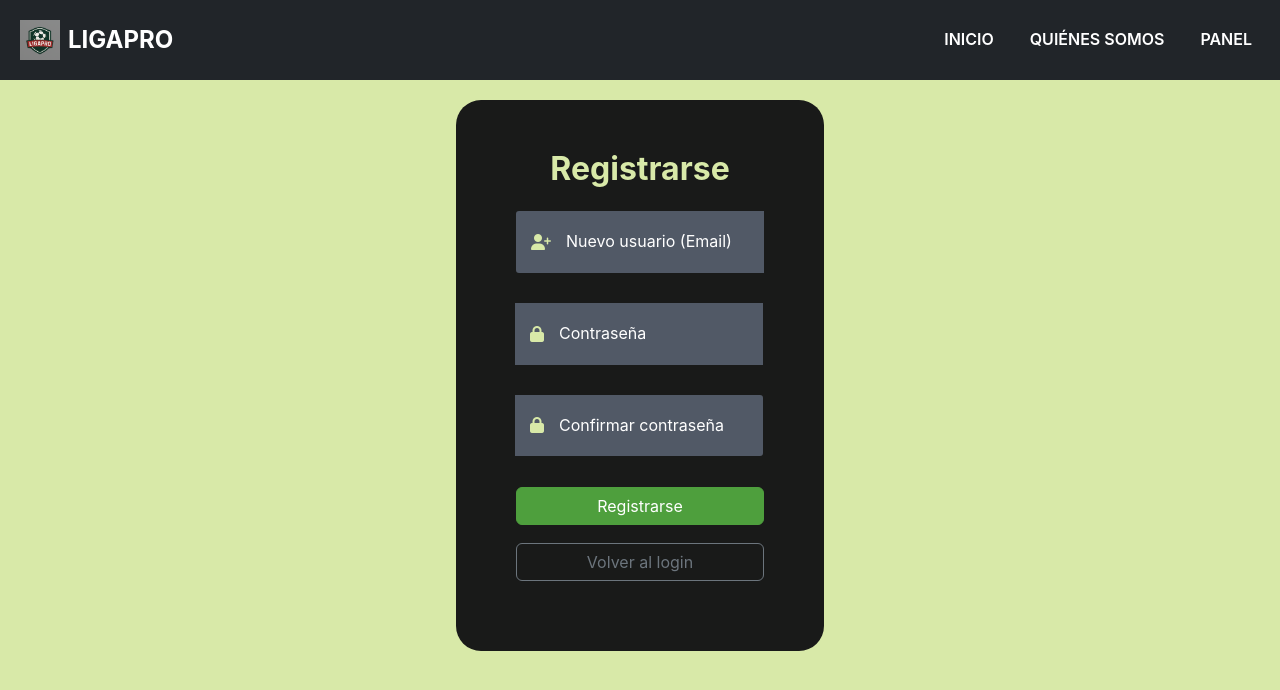
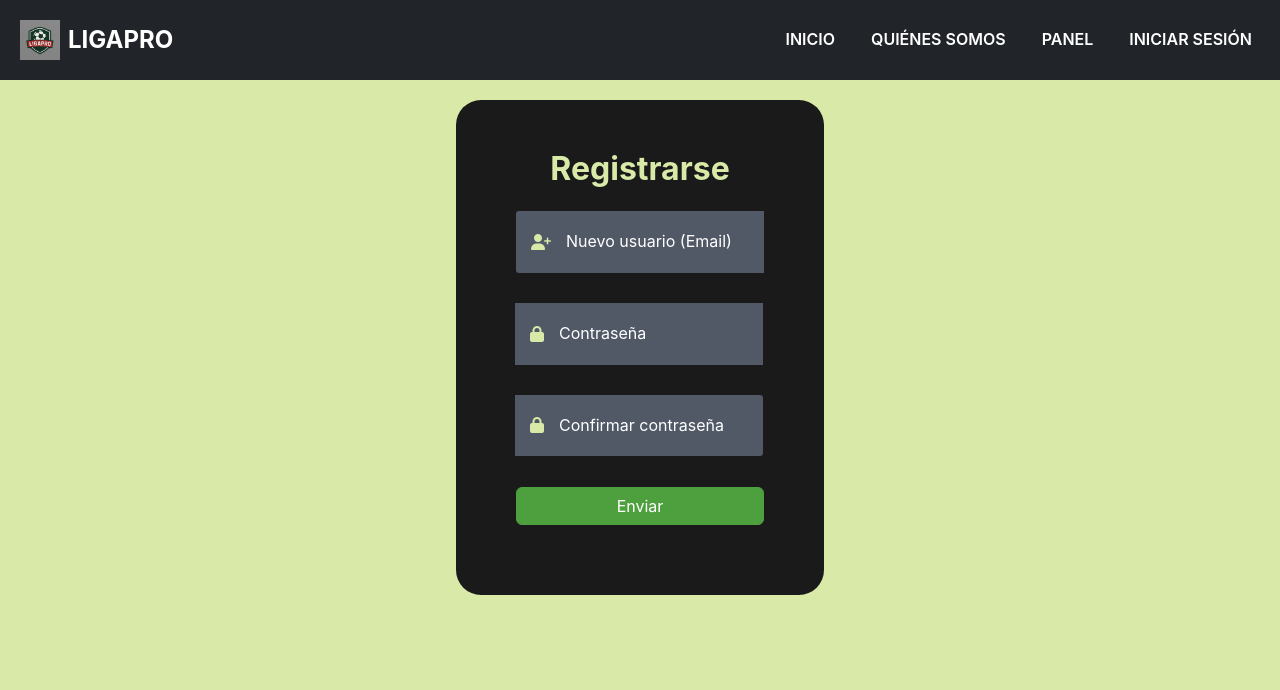
Before and after one commit to LigaDevPro/LigaDevProRepo, a plain HTML site: page register.html in a window 1280 px wide. Drawn offline with nearby package versions, Linux system fonts and the light colour scheme; a web font is replaced by a local one.

Commit message:
Se modificó el navbar, botones de inicio y registro

```diff
--- a/register.html
+++ b/register.html
@@ -23,6 +23,7 @@
         <li class="nav-item"><a class="nav-link" href="index.html">Inicio</a></li>
         <li class="nav-item"><a class="nav-link" href="about.html">Quiénes Somos</a></li>
         <li class="nav-item"><a class="nav-link" href="dashboard.html">Panel</a></li>
+        <li class="nav-item"><a class="nav-link" href="login.html">Iniciar Sesión</a></li>
       </ul>
     </div>
   </nav>
@@ -49,8 +50,7 @@
               </div>
             </div>
             <div class="btn-field mt-3">
-              <button type="submit" class="btn btn-success w-100">Registrarse</button>
-              <a href="login.html" class="btn btn-outline-secondary w-100 mt-2">Volver al login</a>
+              <button type="submit" class="btn btn-success w-100">Enviar</button>
             </div>
           </form>
         </div>
```
Also changed, not shown: about.html (+1 -0 lines), dashboard.html (+1 -0 lines), index.html (+1 -0 lines), login.html (+1 -1 lines).
